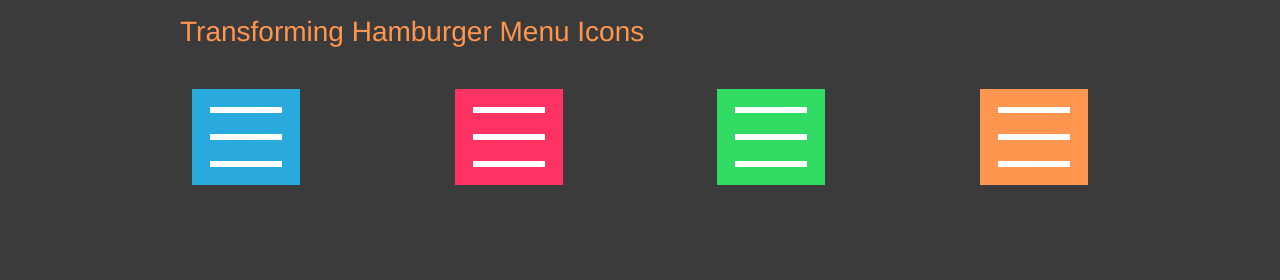
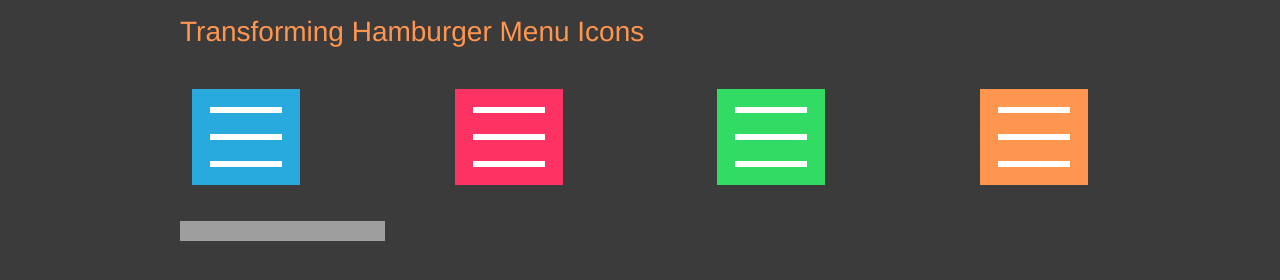
Before and after one commit to callmenick/Animating-Hamburger-Icons, a plain HTML site: page index.html in a window 1280 px wide. Shown: the part 52-332 px from the top of the page. Drawn offline with Linux system fonts and the light colour scheme; grey boxes are pictures that could not be loaded.

Commit message:
added github icons to demo

```diff
--- a/_sass/sass/demo.scss
+++ b/_sass/sass/demo.scss
@@ -18,6 +18,7 @@
   display: flex;
   justify-content: space-between;
   flex-wrap: wrap;
+  margin-bottom: 24px;
 }
 
 .item {
--- a/index.html
+++ b/index.html
@@ -62,15 +62,16 @@
         </div>
       </div>
 
+      <div id="github-icons"></div>
+
     </div>
   </main><!-- /main -->
 
 </div><!-- /#wrapper -->
 
-<!-- demo js -->
+<!-- js -->
 <script src="js/demo/demo.js"></script>
-
-<!-- ad -->
+<script src="js/common/githubIcons.js"></script>
 <script src="js/common/fusionad.js"></script>
 
 <!-- analytics -->
--- /dev/null
+++ b/js/common/githubIcons.js
@@ -0,0 +1,19 @@
+(function(){
+  var gitFork = document.createElement("iframe");
+  gitFork.setAttribute( "src", "http://ghbtns.com/github-btn.html?user=callmenick&repo=Animating-Hamburger-Icons&type=fork&count=true" );
+  gitFork.setAttribute( "allowtransparency", "true" );
+  gitFork.setAttribute( "frameborder", "0" );
+  gitFork.setAttribute( "scrolling", "0" );
+  gitFork.style.width = "95px";
+  gitFork.style.height = "20px";
+  document.getElementById("github-icons").appendChild(gitFork);
+
+  var gitWatch = document.createElement("iframe");
+  gitWatch.setAttribute( "src", "http://ghbtns.com/github-btn.html?user=callmenick&repo=Animating-Hamburger-Icons&type=watch&count=true" );
+  gitWatch.setAttribute( "allowtransparency", "true" );
+  gitWatch.setAttribute( "frameborder", "0" );
+  gitWatch.setAttribute( "scrolling", "0" );
+  gitWatch.style.width = "110px";
+  gitWatch.style.height = "20px";
+  document.getElementById("github-icons").appendChild(gitWatch);
+})();
```
Also changed, not shown: css/demo.css.
